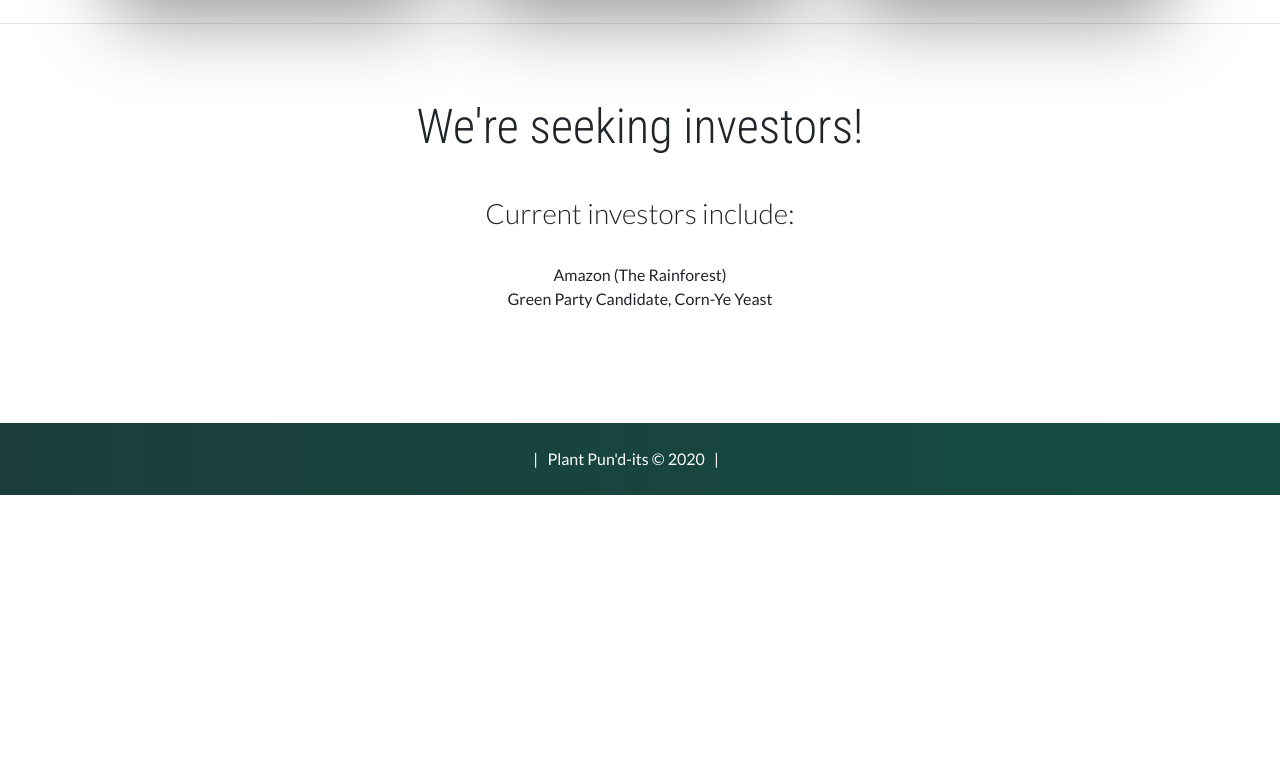
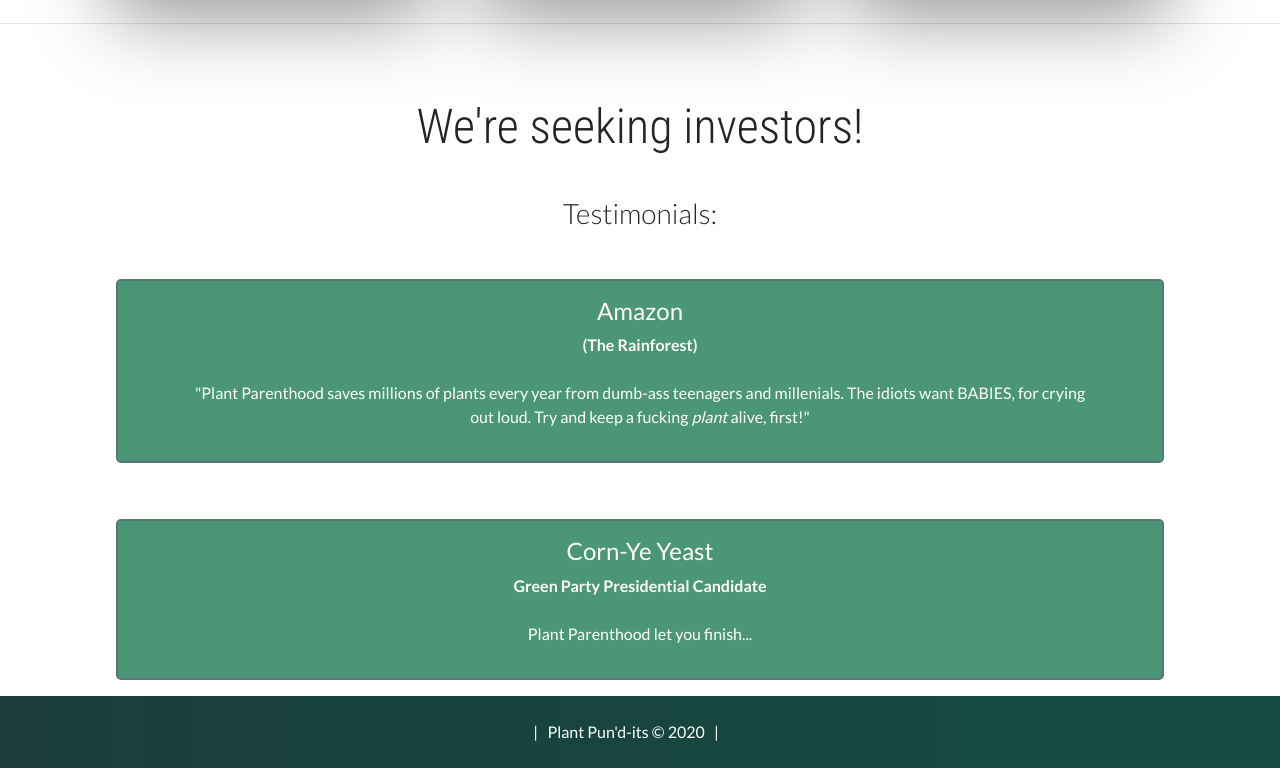
Before and after one commit to chaattank/plantparenthood, a plain HTML site: page index.html in a window 1280 px wide. Shown: the part 1158-1926 px from the top of the page. Before the commit the page ends 1653 px from the top, so only its background shows below. Drawn offline with nearby package versions, Linux system fonts and the light colour scheme.

Commit message:
Add files via upload

```diff
--- a/assets/css/app.css
+++ b/assets/css/app.css
@@ -475,3 +475,34 @@ img.resize {
 
   }
 }
+
+
+
+.testimonial {
+  border: 2px solid var(--dark);
+  background-color: var(--main);
+  opacity:0.7;
+  border-radius: 5px;
+  padding: 16px 70px;
+  margin: 16px;
+  max-width:100%;
+  color: white;
+
+}
+
+.testimonial::after {
+  content: "";
+  clear: both;
+  display: table;
+}
+
+
+.testimonial span {
+  font-size: 20px;
+  margin-right: 15px;
+}
+
+@media (max-width: 480px) {
+  .testimonial {
+      text-align: center;
+}
--- a/index.html
+++ b/index.html
@@ -100,9 +100,24 @@
     <!-- End text -->
     <section class="container text-center">
         <h1 class="title"><br>We're seeking investors!</h1>
-        <h3 class="subtitle" ><br>Current investors include:</h3>
-        <p><br>Amazon (The Rainforest)<br>Green Party Candidate, Corn-Ye Yeast</p>
-        <br><br><br><br>
+        <h3 class="subtitle" ><br>Testimonials:</h3>
+
+        <br>
+
+        <div class="container text-center">
+            <div class="testimonial text-center">
+            <b><h4>Amazon</h4>(The Rainforest)</b><br><br>
+            <p>"Plant Parenthood saves millions of plants every year from dumb-ass teenagers and millenials. The idiots want BABIES, for crying out loud. Try and keep a fucking <i>plant</i> alive, first!"</p>
+            </div>
+
+            <br>
+
+            <div class="testimonial text-center">
+            <b><h4>Corn-Ye Yeast</h4>Green Party Presidential Candidate</b><br><br>
+            <p>Plant Parenthood let you finish...</p>
+            </div>
+        </div>
+
     </section>
 
     <footer>
```
